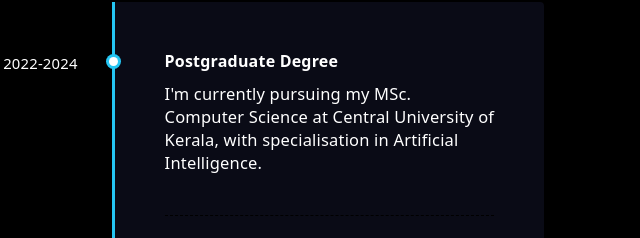
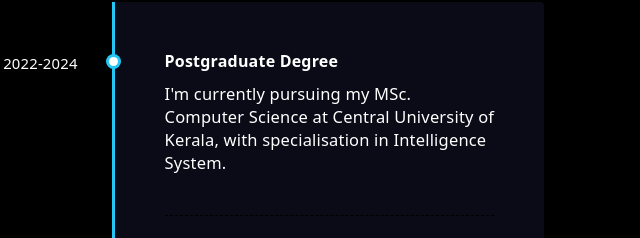
Before and after one commit to LibaMariyamK/personal-website, a plain HTML site: page index.html in a window 1280 px wide. Shown: the part 721-959 px from the top of the page, 312-952 px from the left. Drawn offline with nearby package versions, Linux system fonts and the light colour scheme.

Commit message:
Update index.html

```diff
--- a/index.html
+++ b/index.html
@@ -71,7 +71,7 @@
                       <ul class="timeline ">
                           <li class="event" data-date="2022-2024">
                               <h3>Postgraduate Degree</h3>
-                              <p>I'm currently pursuing my MSc. Computer Science at Central University of Kerala, with specialisation in Artificial Intelligence.</p>
+                              <p>I'm currently pursuing my MSc. Computer Science at Central University of Kerala, with specialisation in Intelligence System.</p>
                           </li>
                           <li class="event" data-date="2019-2022">
                               <h3>Undergraduate Degree</h3>
@@ -212,4 +212,5 @@
         })
       </script>
 </body>
+
 </html>
```
